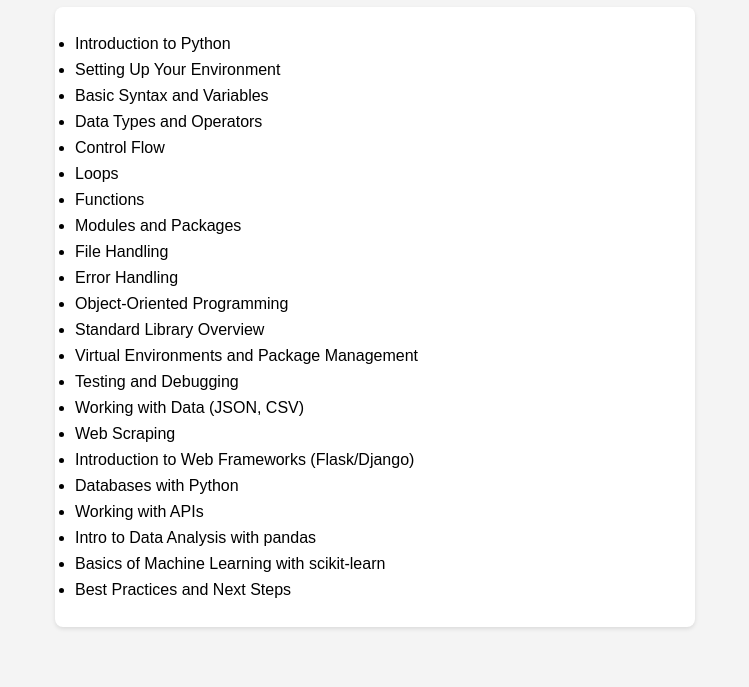
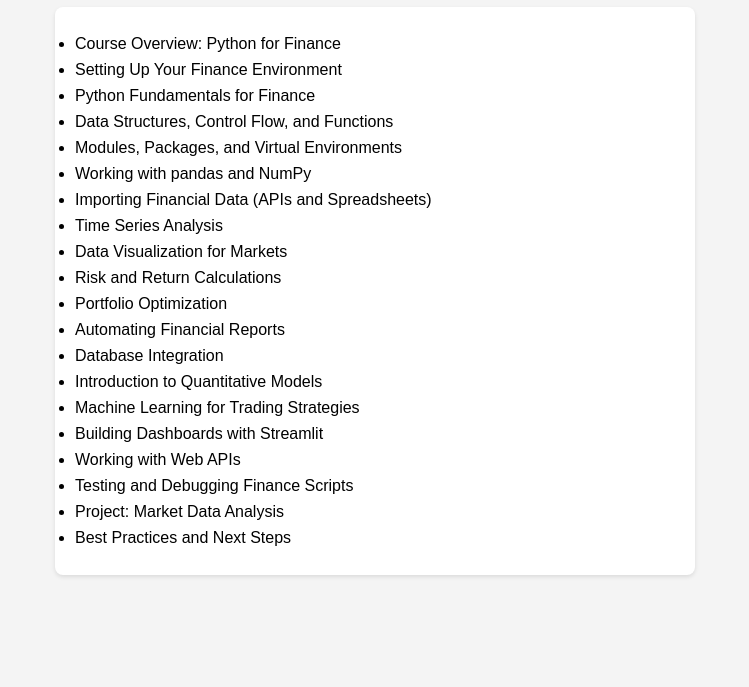
Before and after one commit to tekminded-git/codex, a plain HTML site: page index.html in a window 1280 px wide. Shown: the part 113-800 px from the top of the page, without its empty margins (265-1014 px from the left). Drawn offline with Linux system fonts and the light colour scheme.

Commit message:
Tailor Python course for finance analysts

```diff
--- a/index.html
+++ b/index.html
@@ -3,7 +3,7 @@
 <head>
     <meta charset="UTF-8">
     <meta name="viewport" content="width=device-width, initial-scale=1.0">
-    <title>Python Course Coming Soon</title>
+    <title>Python for Finance Analysts Coming Soon</title>
     <style>
         body {
             font-family: Arial, sans-serif;
@@ -29,29 +29,27 @@
     </style>
 </head>
 <body>
-    <h1>Python Course &mdash; Coming Soon</h1>
+    <h1>Python for Finance Analysts &mdash; Coming Soon</h1>
     <ul>
-        <li>Introduction to Python</li>
-        <li>Setting Up Your Environment</li>
-        <li>Basic Syntax and Variables</li>
-        <li>Data Types and Operators</li>
-        <li>Control Flow</li>
-        <li>Loops</li>
-        <li>Functions</li>
-        <li>Modules and Packages</li>
-        <li>File Handling</li>
-        <li>Error Handling</li>
-        <li>Object-Oriented Programming</li>
-        <li>Standard Library Overview</li>
-        <li>Virtual Environments and Package Management</li>
-        <li>Testing and Debugging</li>
-        <li>Working with Data (JSON, CSV)</li>
-        <li>Web Scraping</li>
-        <li>Introduction to Web Frameworks (Flask/Django)</li>
-        <li>Databases with Python</li>
-        <li>Working with APIs</li>
-        <li>Intro to Data Analysis with pandas</li>
-        <li>Basics of Machine Learning with scikit-learn</li>
+        <li>Course Overview: Python for Finance</li>
+        <li>Setting Up Your Finance Environment</li>
+        <li>Python Fundamentals for Finance</li>
+        <li>Data Structures, Control Flow, and Functions</li>
+        <li>Modules, Packages, and Virtual Environments</li>
+        <li>Working with pandas and NumPy</li>
+        <li>Importing Financial Data (APIs and Spreadsheets)</li>
+        <li>Time Series Analysis</li>
+        <li>Data Visualization for Markets</li>
+        <li>Risk and Return Calculations</li>
+        <li>Portfolio Optimization</li>
+        <li>Automating Financial Reports</li>
+        <li>Database Integration</li>
+        <li>Introduction to Quantitative Models</li>
+        <li>Machine Learning for Trading Strategies</li>
+        <li>Building Dashboards with Streamlit</li>
+        <li>Working with Web APIs</li>
+        <li>Testing and Debugging Finance Scripts</li>
+        <li>Project: Market Data Analysis</li>
         <li>Best Practices and Next Steps</li>
     </ul>
 </body>
```
Also changed, not shown: 1 other file.
